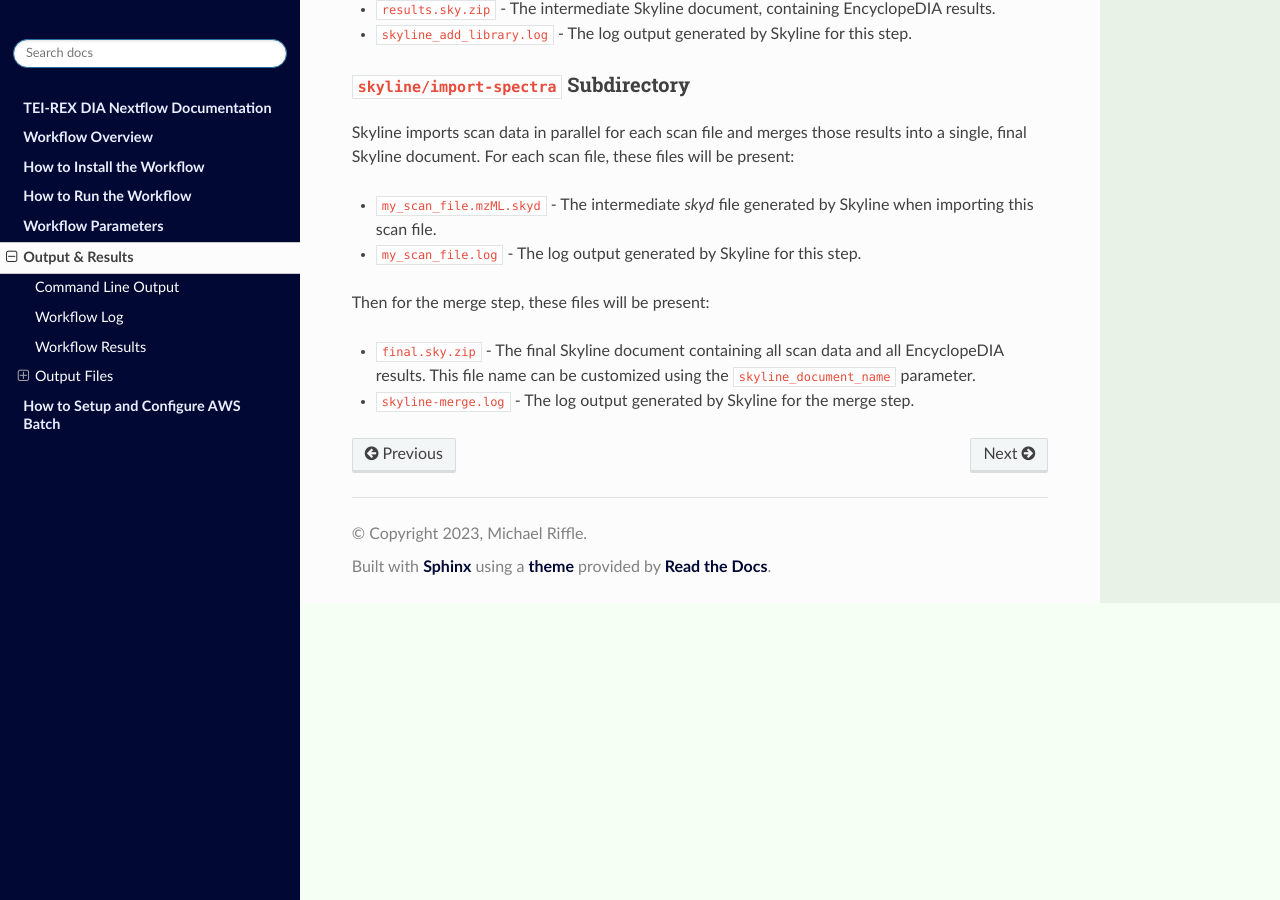
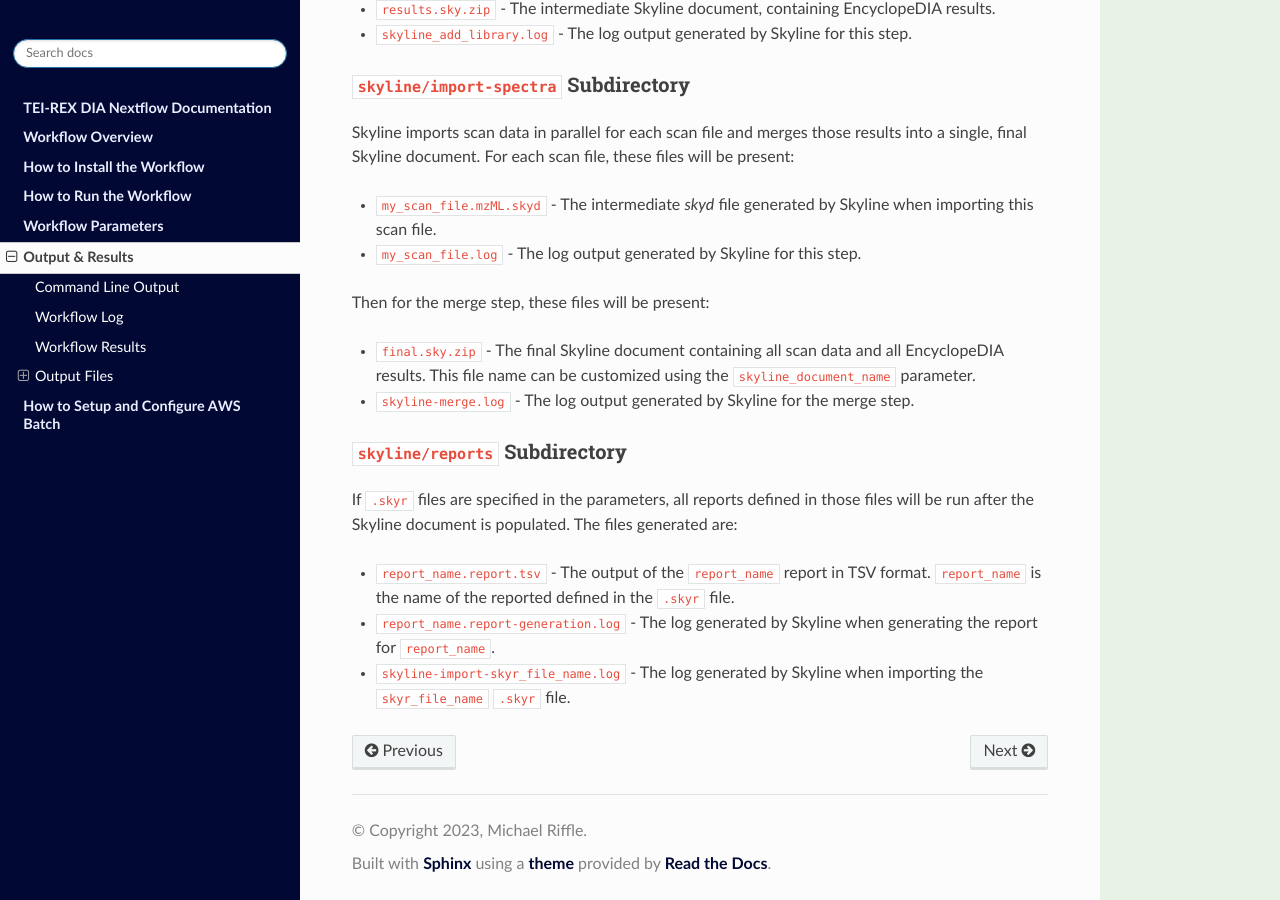
Before and after one commit to mriffle/nf-skyline-dia-ms, a Sphinx documentation site: the page built from docs/source/results.rst, in a window 1280 px wide and 900 px high, scrolled down 3158 px. Built offline with Sphinx 7.4.7 and the Read the Docs theme 2.0.0, drawn with Linux system fonts in a browser that asks for light colours.

Commit message:
docs: add results description for Skyline reports

```diff
--- a/docs/source/results.rst
+++ b/docs/source/results.rst
@@ -126,3 +126,11 @@ Then for the merge step, these files will be present:
 
 - ``final.sky.zip`` - The final Skyline document containing all scan data and all EncyclopeDIA results. This file name can be customized using the ``skyline_document_name`` parameter.
 - ``skyline-merge.log`` - The log output generated by Skyline for the merge step.
+
+``skyline/reports`` Subdirectory
+^^^^^^^^^^^^^^^^^^^^^^^^^^^^^^^^^^^^^^^^^
+If ``.skyr`` files are specified in the parameters, all reports defined in those files will be run after the Skyline document is populated. The files generated are:
+
+- ``report_name.report.tsv`` - The output of the ``report_name`` report in TSV format. ``report_name`` is the name of the reported defined in the ``.skyr`` file.
+- ``report_name.report-generation.log`` - The log generated by Skyline when generating the report for ``report_name``.
+- ``skyline-import-skyr_file_name.log`` - The log generated by Skyline when importing the ``skyr_file_name`` ``.skyr`` file.
```
